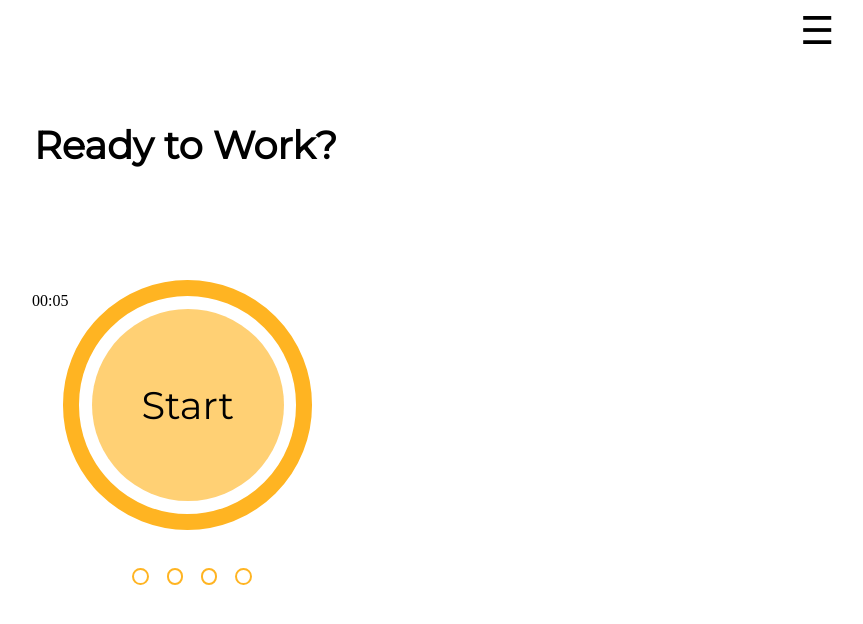
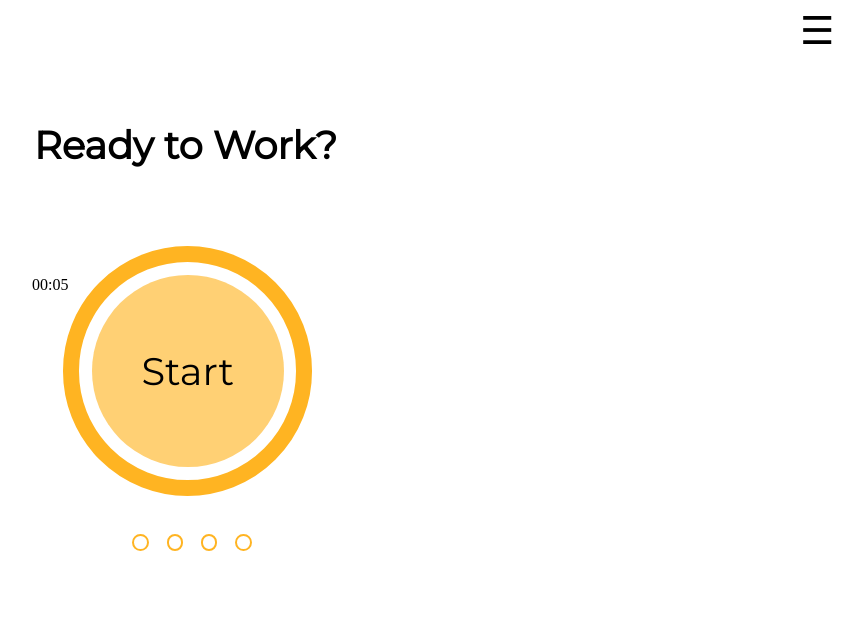
Before and after one commit to DanielwasTaken/110randomtesting, a plain HTML site: page index.html in a window 1280 px wide. Shown: the whole page, without its empty margins (416-1279 px from the left). Drawn offline with Linux system fonts and the light colour scheme.

Commit message:
Update index.html

```diff
--- a/index.html
+++ b/index.html
@@ -13,9 +13,9 @@
         <div id="entirePomoTimer">
 
             <h1 id="title">Ready to Work?</h1>
-            <br>
-            <p id = "timer">00:05</p>
-            <br>
+            <div>
+            <p id = "timer"><br>00:05<br></p>
+            </div>
             <div id="outerCircle">
                 <span id="innerCircle" onclick="startTimerVisual(id)">
                     <div id="clockDisplay">
```
